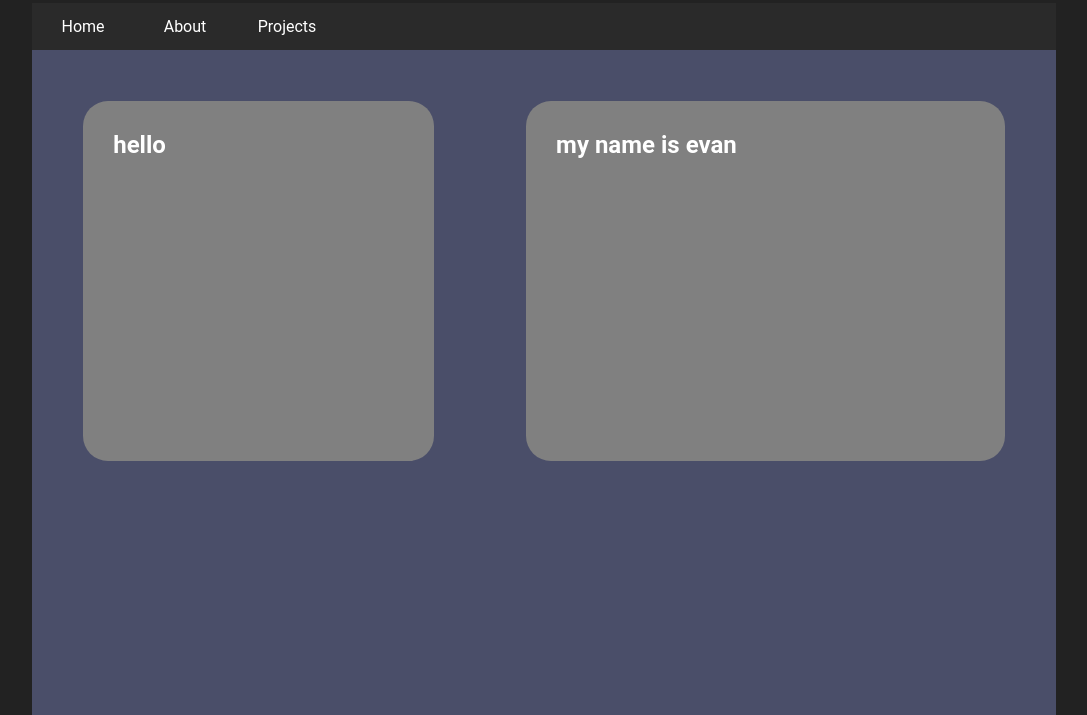
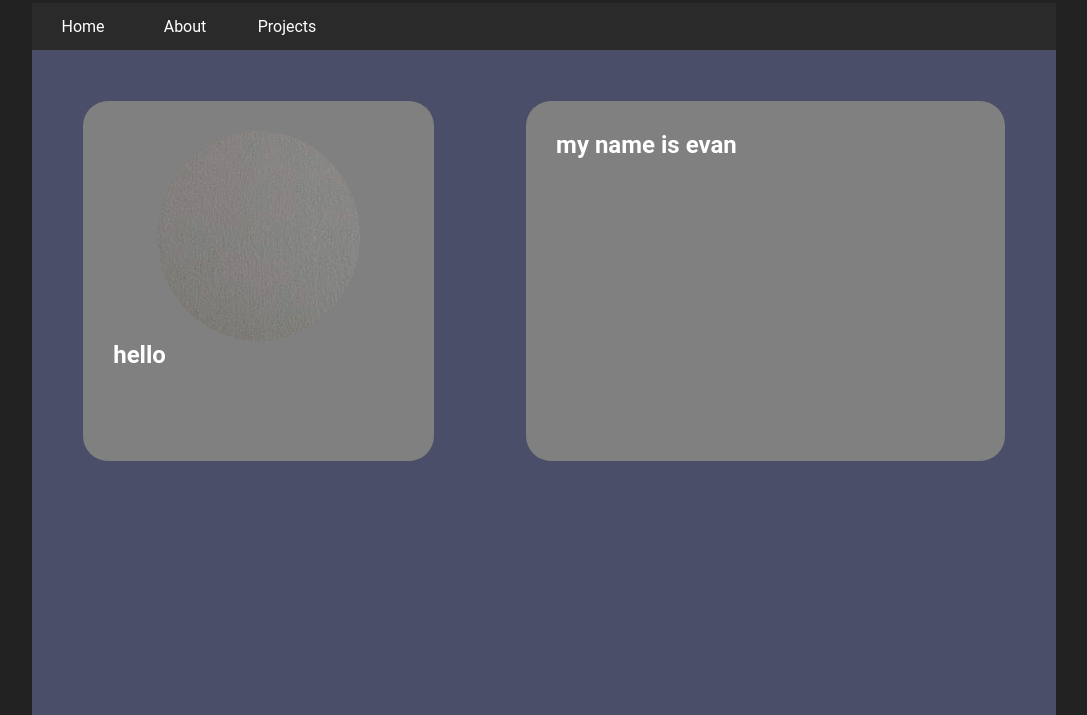
Before and after one commit to 0wifi/portfolio, a plain HTML site: page index.html in a window 1280 px wide. Shown: the part 115-830 px from the top of the page, without its empty margins (96-1183 px from the left). Drawn offline with Linux system fonts and the light colour scheme.

Commit message:
Update index.html

```diff
--- a/index.html
+++ b/index.html
@@ -19,6 +19,7 @@
 
     <div class="container">
       <div class="card">
+        <div id="photo"></div>
         <h2>hello</h2>
       </div>
       <div class="card">
```
